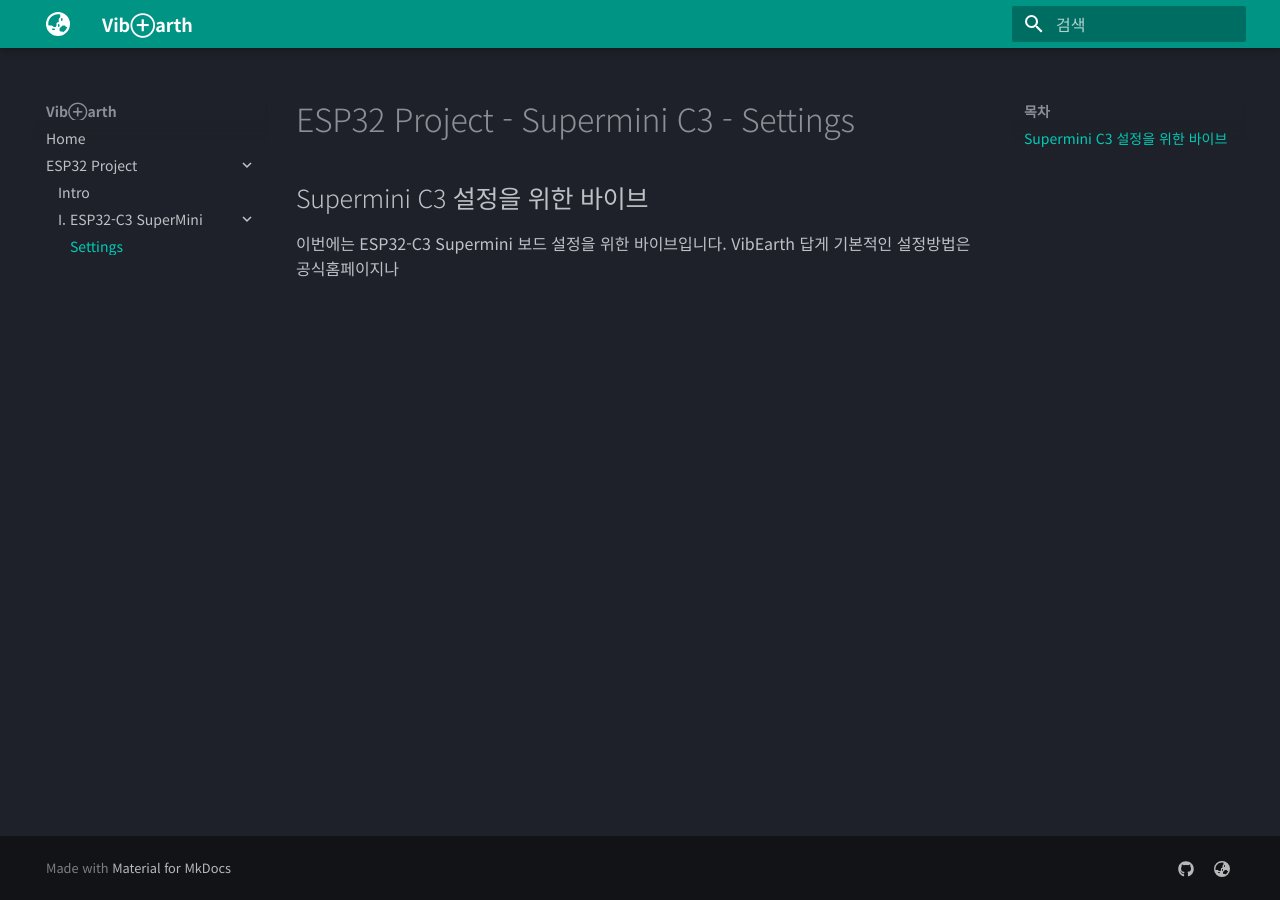
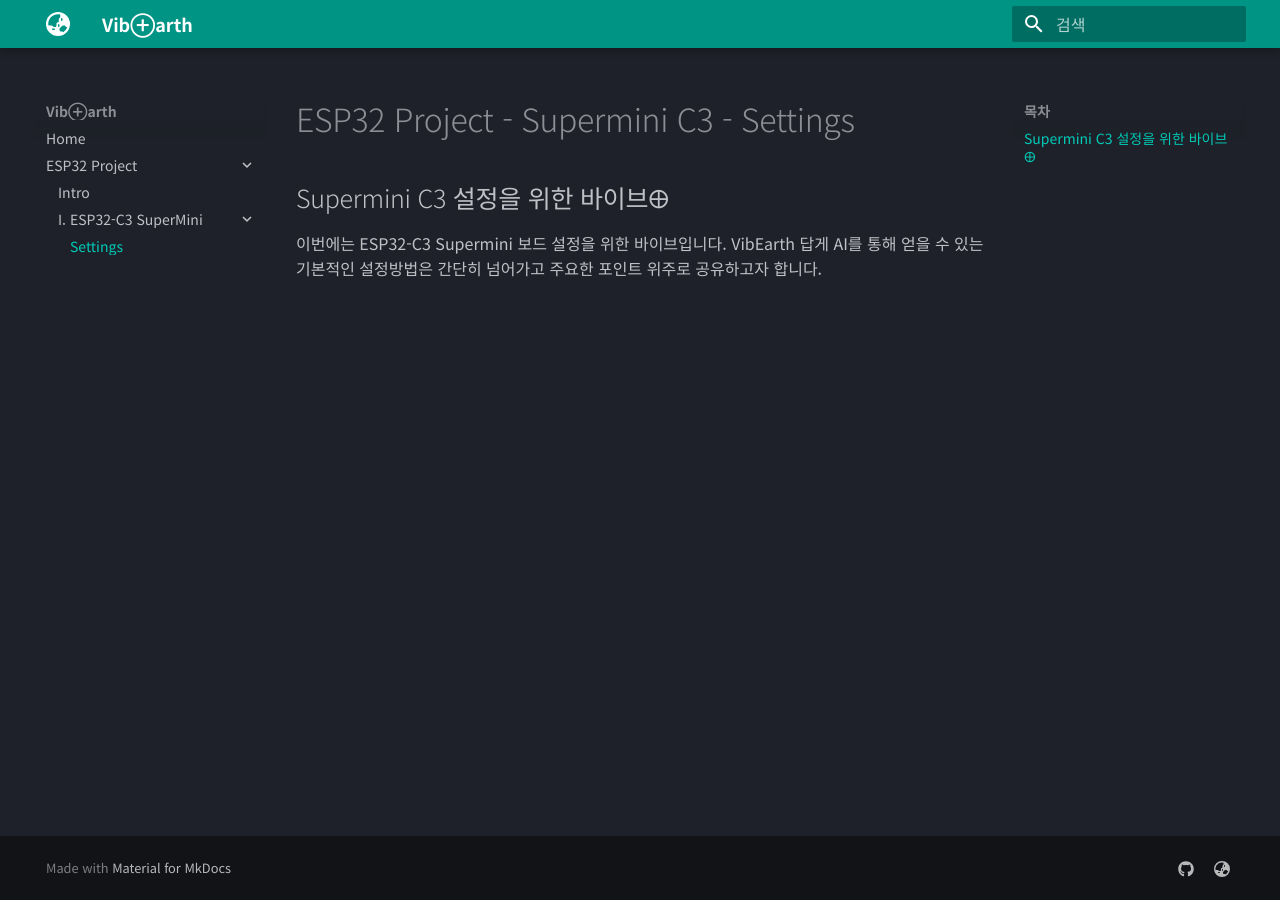
Before and after one commit to VibEarth/VibEarth.github.io, an MkDocs documentation site: the page built from docs/esp32/c3/settings.md, in a window 1280 px wide. Built offline with MkDocs 1.6.1 and Material for MkDocs 9.7.7, drawn with Linux system fonts in a browser that asks for light colours.

Commit message:
vault backup: 2026-06-30 22:06:50

```diff
--- a/docs/esp32/c3/settings.md
+++ b/docs/esp32/c3/settings.md
@@ -1,6 +1,7 @@
 # ESP32 Project - Supermini C3 - Settings
 
-## Supermini C3 설정을 위한 바이브
+## Supermini C3 설정을 위한 바이브🜨
 
 이번에는 ESP32-C3 Supermini 보드 설정을 위한 바이브입니다.
-VibEarth 답게 기본적인 설정방법은 공식홈페이지나
+VibEarth 답게 AI를 통해 얻을 수 있는 기본적인 설정방법은 간단히 넘어가고
+주요한 포인트 위주로 공유하고자 합니다.
```
Also changed, not shown: 1 other file.
